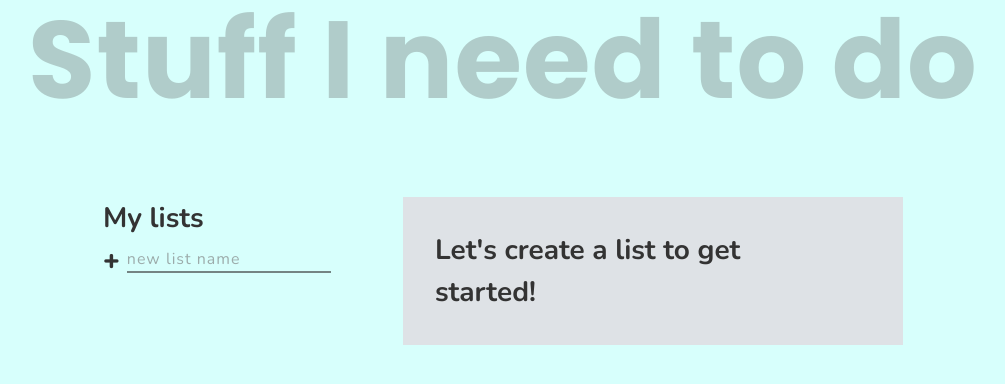
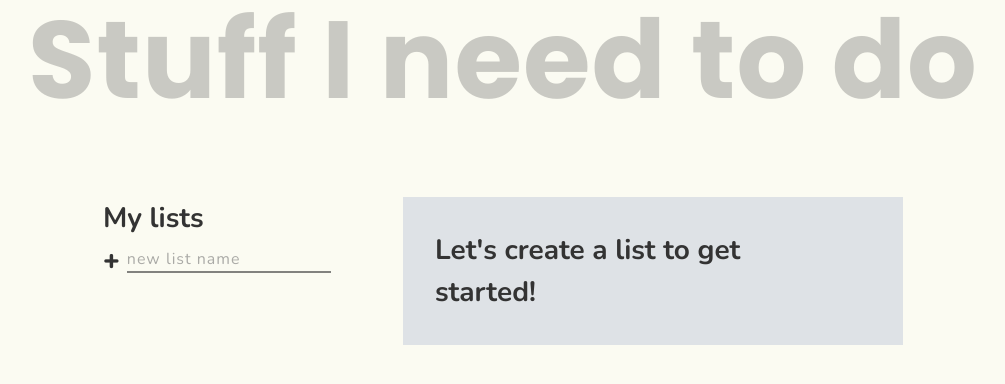
Before and after one commit to ersin-kaya/todo-queue, a website: page index.html in a window 1280 px wide. Shown: the whole page, without its empty margins (137-1142 px from the left). Drawn offline with nearby package versions, Linux system fonts and the light colour scheme.

Commit message:
Changed background color

```diff
--- a/sass/abstracts/_colors.scss
+++ b/sass/abstracts/_colors.scss
@@ -23,7 +23,7 @@ $color-gray-900: #212529;
 $color-accent-1: #9b59b6;
 $color-accent-2: #f1c40f;
 
-$color-background: #d7fffc;
+$color-background: #fbfbf2;
 $color-text-primary: #333333;
 $color-text-secondary: #555555;
 $color-text-light: #888888;
```
Also changed, not shown: css/main.css.
